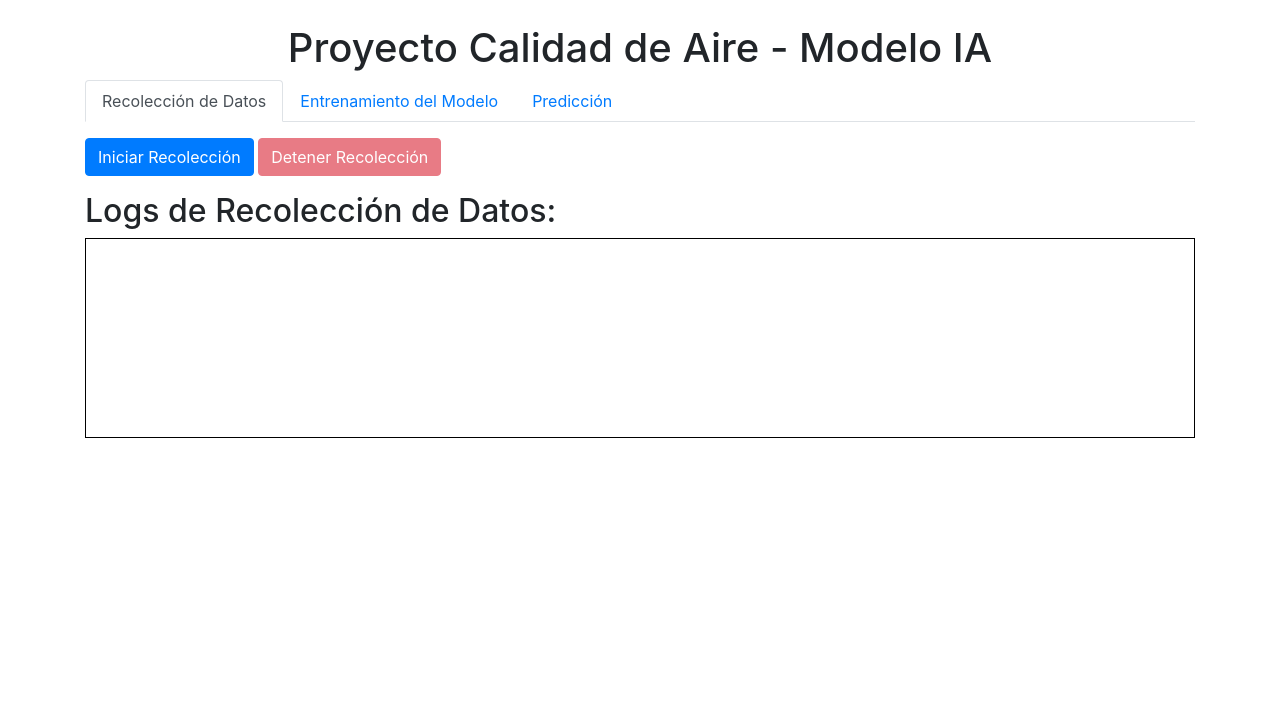
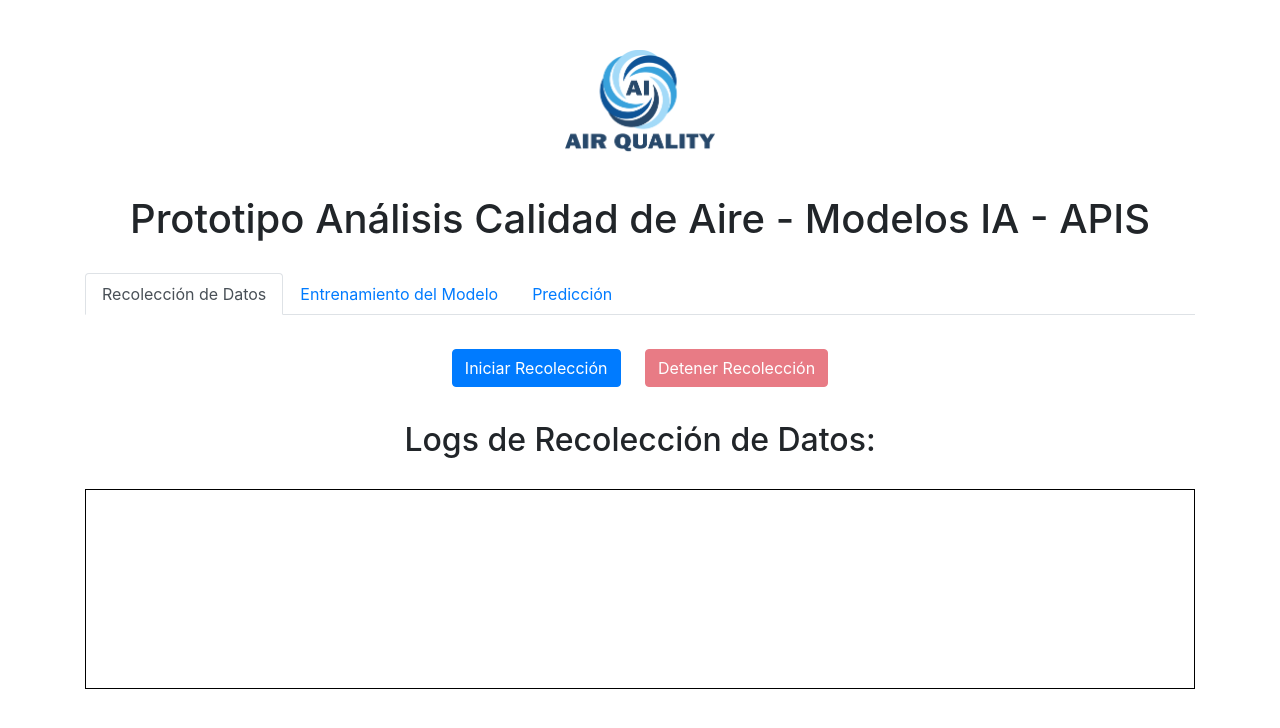
Before and after one commit to fracampo/ProyectoCalidadAire, a Flask app: page / in a window 1280 px wide. Shown: the top 728 px of the page. Run offline with Flask 3, Linux system fonts and the light colour scheme; data that the repository does not hold is empty; parts of the project's set-up code (start-up, migrations or seed data) failed here and were passed over; some libraries are stand-ins or nearby versions.

Commit message:
se agregan mejoras en interfaz

```diff
--- a/app.py
+++ b/app.py
@@ -8,6 +8,9 @@ import subprocess
 import threading
 
 app = Flask(__name__)
+
+# Configurar la codificación predeterminada
+locale.setlocale(locale.LC_ALL, 'en_US.UTF-8')
 
 # Obtener el directorio base del proyecto
 BASE_DIR = os.path.dirname(os.path.abspath(__file__))
--- a/templates/index.html
+++ b/templates/index.html
@@ -15,12 +15,31 @@
             padding: 10px;
             height: 200px;
             overflow-y: scroll;
-            font-family: monospace; /* Usar una fuente monoespaciada para un mejor alineamiento */
-            white-space: pre-wrap; /* Respetar los saltos de línea y espacios */
+            font-family: monospace;
+            white-space: pre-wrap;
+            margin-top: 30px; /* Más espacio encima de los logs */
+        }
+        /* Estilo para el logo */
+        .logo {
+            display: block;
+            margin-left: auto;
+            margin-right: auto;
+            width: 150px;
+            margin-bottom: 40px; /* Más espacio debajo del logo */
+        }
+        /* Espaciado entre los elementos */
+        .container {
+            margin-top: 50px; /* Más espacio encima del contenedor principal */
+        }
+        .nav-tabs {
+            margin-top: 30px; /* Más espacio encima de las pestañas */
+        }
+        .btn {
+            margin: 10px; /* Espacio adicional alrededor de los botones */
         }
     </style>
     <script>
-        // Función para iniciar la recolección de datos
+        // Funciones para recolección de datos, entrenamiento y predicción
         function startCollection() {
             fetch('/start')
                 .then(response => response.text())
@@ -31,7 +50,6 @@
                 });
         }
 
-        // Función para detener la recolección de datos
         function stopCollection() {
             fetch('/stop')
                 .then(response => response.text())
@@ -42,7 +60,6 @@
                 });
         }
 
-        // Función para iniciar el entrenamiento del modelo
         function trainModel() {
             document.getElementById('trainButton').disabled = true;
             document.getElementById('trainButton').innerText = "Entrenando...";
@@ -61,13 +78,12 @@
                 });
         }
 
-        // Función para iniciar la predicción
         function startPrediction() {
             const predictButton = document.getElementById('predictButton');
             const predictionImage = document.getElementById('predictionImage');
             predictButton.disabled = true;
             predictButton.innerText = "Prediciendo...";
-            predictionImage.style.display = "none"; // Oculta la imagen mientras se predice
+            predictionImage.style.display = "none";
 
             fetch('/predict', { method: 'POST' })
                 .then(response => response.json())
@@ -75,8 +91,8 @@
                     alert(data.message);
                     predictButton.disabled = false;
                     predictButton.innerText = "Realizar Predicción";
-                    predictionImage.src = "/prediccion_imagen?" + new Date().getTime(); // Actualiza la imagen
-                    predictionImage.style.display = "block"; // Muestra la imagen
+                    predictionImage.src = "/prediccion_imagen?" + new Date().getTime();
+                    predictionImage.style.display = "block";
                 })
                 .catch(error => {
                     alert('Error durante la predicción');
@@ -85,33 +101,30 @@
                 });
         }
 
-        // Función para actualizar los logs de recolección de datos
         function updateLogs() {
             fetch('/logs')
                 .then(response => response.json())
                 .then(data => {
                     let logsContainer = document.getElementById('logs');
-                    logsContainer.textContent = data.join("\n"); // Usar saltos de línea para formato
+                    logsContainer.textContent = data.join("\n");
                 });
         }
 
-        // Función para actualizar los logs de entrenamiento
         function updateTrainingLogs() {
             fetch('/training_logs')
                 .then(response => response.json())
                 .then(data => {
                     let trainingLogsContainer = document.getElementById('training_logs');
-                    trainingLogsContainer.textContent = data.logs.join("\n"); // Usar saltos de línea para formato
+                    trainingLogsContainer.textContent = data.logs.join("\n");
                 });
         }
 
-        // Función para actualizar los logs de predicción
         function updatePredictionLogs() {
             fetch('/prediction_logs')
                 .then(response => response.json())
                 .then(data => {
                     let predictionLogsContainer = document.getElementById('prediction_logs');
-                    predictionLogsContainer.textContent = data.logs.join("\n"); // Usar saltos de línea para formato
+                    predictionLogsContainer.textContent = data.logs.join("\n");
                 });
         }
 
@@ -122,9 +135,11 @@
     </script>
 </head>
 <body>
-    <div class="container mt-4">
-        <h1 class="text-center">Proyecto Calidad de Aire - Modelo IA</h1>
-        <!-- Pestañas de navegación -->
+    <!-- Contenedor principal con más espacio arriba -->
+    <div class="container text-center">
+        <img src="{{ url_for('static', filename='images/air_quality.png') }}" alt="Air Quality Logo" class="logo">
+        <h1>Prototipo Análisis Calidad de Aire - Modelos IA - APIS</h1>
+        <!-- Pestañas de navegación con espacio adicional arriba -->
         <ul class="nav nav-tabs" id="myTab" role="tablist">
             <li class="nav-item">
                 <a class="nav-link active" id="collection-tab" data-toggle="tab" href="#collection" role="tab" aria-controls="collection" aria-selected="true">Recolección de Datos</a>
@@ -141,31 +156,31 @@
         <div class="tab-content" id="myTabContent">
             <!-- Pestaña de Recolección de Datos -->
             <div class="tab-pane fade show active" id="collection" role="tabpanel" aria-labelledby="collection-tab">
-                <div class="mt-3">
+                <div class="mt-4 mb-4">
                     <button id="startButton" class="btn btn-primary" onclick="startCollection()">Iniciar Recolección</button>
                     <button id="stopButton" class="btn btn-danger" onclick="stopCollection()" disabled>Detener Recolección</button>
                 </div>
-                <h2 class="mt-3">Logs de Recolección de Datos:</h2>
+                <h2>Logs de Recolección de Datos:</h2>
                 <div id="logs" class="log-container"></div>
             </div>
 
             <!-- Pestaña de Entrenamiento del Modelo -->
             <div class="tab-pane fade" id="training" role="tabpanel" aria-labelledby="training-tab">
-                <div class="mt-3">
+                <div class="mt-4 mb-4">
                     <button id="trainButton" class="btn btn-success" onclick="trainModel()">Entrenar Modelo</button>
                 </div>
-                <h2 class="mt-3">Logs de Entrenamiento:</h2>
+                <h2>Logs de Entrenamiento:</h2>
                 <div id="training_logs" class="log-container"></div>
             </div>
 
             <!-- Pestaña de Predicción -->
             <div class="tab-pane fade" id="prediction" role="tabpanel" aria-labelledby="prediction-tab">
-                <div class="mt-3">
+                <div class="mt-4 mb-4">
                     <button id="predictButton" class="btn btn-info" onclick="startPrediction()">Realizar Predicción</button>
                 </div>
-                <h2 class="mt-3">Logs de Predicción:</h2>
+                <h2>Logs de Predicción:</h2>
                 <div id="prediction_logs" class="log-container"></div>
-                <h2 class="mt-3">Gráfica de Predicción:</h2>
+                <h2>Gráfica de Predicción:</h2>
                 <img id="predictionImage" src="/prediccion_imagen" alt="Gráfica de Predicción PM2.5" class="img-fluid" style="display: none;">
             </div>
         </div>
```
Also changed, not shown: prediccion_pm25.png, static/images/air_quality.png (added), 1 other file.
